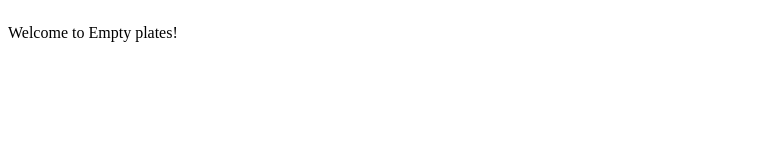
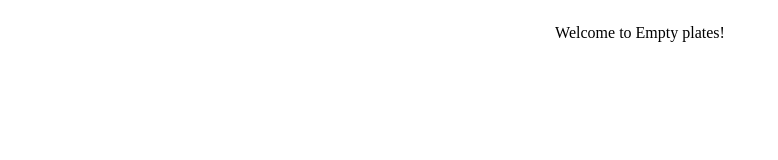
Before and after one commit to lolrayne/emptyplates, a plain HTML site: page index.html in a window 1280 px wide. Shown: the whole page, without its empty margins (0-778 px from the left). Drawn offline with Linux system fonts and the light colour scheme.

Commit message:
minor css changes

```diff
--- a/index.html
+++ b/index.html
@@ -9,8 +9,12 @@
     <style>
         article {
             display: grid;
-            grid-template-columns: lfr lfr lfr;
+            grid-template-columns: lfr minmax(0, 8.5in) lfr;
+
+            height: 100vh; /* temporary fix */
         }
+
+        article * { grid-column: 2 / 3; }
     </style>
 
     <title>Empty plates</title>
```
